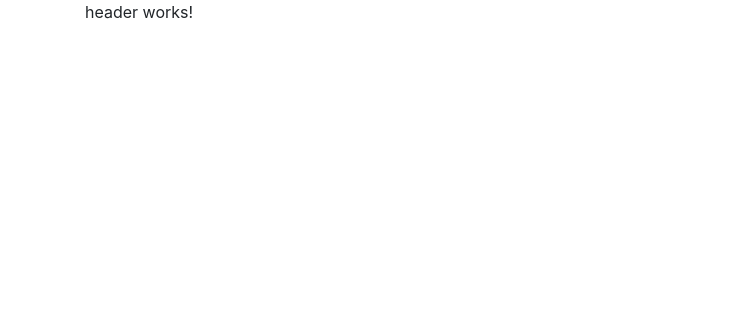
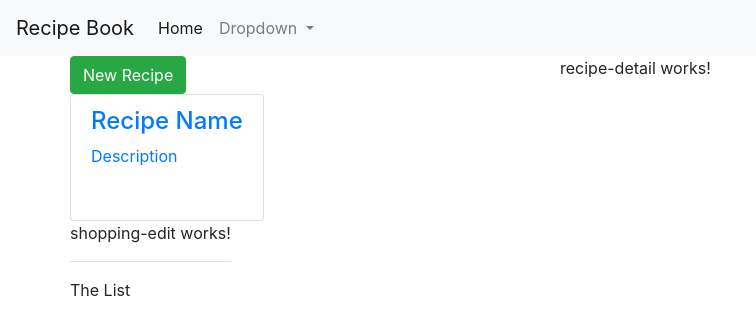
Before and after one commit to MichaelPeterJoyce/recipeApp, an Angular app: page / in a window 1280 px wide. Shown: the top 334 px of the page, without its empty margins (0-756 px from the left). Built offline with nearby package versions, Linux system fonts and the light colour scheme.

Commit message:
Started working on adding the navbar component and the recipes components to show individual recipes

```diff
--- a/package.json
+++ b/package.json
@@ -23,6 +23,7 @@
     "@angular/router": "^5.2.0",
     "bootstrap": "^4.1.1",
     "core-js": "^2.4.1",
+    "ngx-bootstrap": "^2.0.4",
     "rxjs": "^5.5.6",
     "zone.js": "^0.8.19"
   },
--- a/src/app/app.component.html
+++ b/src/app/app.component.html
@@ -1,7 +1,9 @@
+<app-header></app-header>
 <div class="container">
   <div class="row">
     <div class="col-md-12">
-      <app-header></app-header>
+      <app-recipes></app-recipes>
+      <app-shopping-list></app-shopping-list>
     </div>
   </div>
 </div>
--- a/src/app/app.module.ts
+++ b/src/app/app.module.ts
@@ -1,5 +1,8 @@
 import { BrowserModule } from '@angular/platform-browser';
 import { NgModule } from '@angular/core';
+import { BsDropdownModule } from 'ngx-bootstrap/dropdown';
+import { TooltipModule } from 'ngx-bootstrap/tooltip';
+import { ModalModule } from 'ngx-bootstrap/modal';
 
 
 import { AppComponent } from './app.component';
@@ -24,7 +27,10 @@ import { ShoppingEditComponent } from './shopping-list/shopping-edit/shopping-ed
     ShoppingEditComponent
   ],
   imports: [
-    BrowserModule
+    BrowserModule,
+    BsDropdownModule.forRoot(),
+    TooltipModule.forRoot(),
+    ModalModule.forRoot()
   ],
   providers: [],
   bootstrap: [AppComponent]
--- a/src/app/header/header.component.html
+++ b/src/app/header/header.component.html
@@ -1,3 +1,27 @@
-<p>
-  header works!
-</p>
+<nav class="navbar navbar-expand-lg navbar-light bg-light">
+  <a class="navbar-brand" href="#">Recipe Book</a>
+  <button class="navbar-toggler" type="button" data-toggle="collapse" data-target="#navbarSupportedContent"
+          aria-controls="navbarSupportedContent" aria-expanded="false" aria-label="Toggle navigation">
+    <span class="navbar-toggler-icon"></span>
+  </button>
+
+  <div class="collapse navbar-collapse" id="navbarSupportedContent">
+    <ul class="navbar-nav mr-auto">
+      <li class="nav-item active">
+        <a class="nav-link" href="#">Home <span class="sr-only">(current)</span></a>
+      </li>
+      <li class="nav-item dropdown">
+        <a class="nav-link dropdown-toggle" href="#" id="navbarDropdown" role="button" data-toggle="dropdown"
+           aria-haspopup="true" aria-expanded="false">
+          Dropdown
+        </a>
+        <div class="dropdown-menu" aria-labelledby="navbarDropdown">
+          <a class="dropdown-item" href="#">Action</a>
+          <a class="dropdown-item" href="#">Another action</a>
+          <div class="dropdown-divider"></div>
+          <a class="dropdown-item" href="#">Something else here</a>
+        </div>
+      </li>
+    </ul>
+  </div>
+</nav>
--- a/src/app/recipes/recipe-list/recipe-list.component.html
+++ b/src/app/recipes/recipe-list/recipe-list.component.html
@@ -1,3 +1,23 @@
-<p>
-  recipe-list works!
-</p>
+<div class="row">
+  <div class="col-xs-12">
+    <button class="btn btn-success">New Recipe</button>
+  </div>
+</div>
+<div class="row">
+  <div class="col-xs-12">
+    <a href="#" class="list-group-item clearfix">
+      <div class="pull-left">
+        <h4 class="list-group-item-heading">
+          Recipe Name
+        </h4>
+        <p class="list-group-item-text">
+          Description
+        </p>
+      </div>
+      <span class="pull-right">
+        <img src="" alt="" class="img-fluid" style="max-height: 50px">
+      </span>
+    </a>
+    <!--<app-recipe-item></app-recipe-item>-->
+  </div>
+</div>
--- a/src/app/recipes/recipe-list/recipe-list.component.ts
+++ b/src/app/recipes/recipe-list/recipe-list.component.ts
@@ -1,4 +1,5 @@
 import { Component, OnInit } from '@angular/core';
+import {Recipe} from '../recipe.modal';
 
 @Component({
   selector: 'app-recipe-list',
@@ -6,7 +7,10 @@ import { Component, OnInit } from '@angular/core';
   styleUrls: ['./recipe-list.component.css']
 })
 export class RecipeListComponent implements OnInit {
-
+  recipes: Recipe[] = [
+    new Recipe('curry', 'chicken curry',
+      'https://hips.hearstapps.com/del.h-cdn.co/assets/17/31/2048x1365/gallery-1501791674-delish-chicken-curry-horizontal.jpg')
+  ];
   constructor() { }
 
   ngOnInit() {
--- /dev/null
+++ b/src/app/recipes/recipe.modal.ts
@@ -0,0 +1,11 @@
+export class Recipe {
+  public name: string;
+  public description: string;
+  public imagePath: string;
+
+  constructor(name: string, desc: string, imagePath: string) {
+    this.name = name;
+    this.description = desc;
+    this.imagePath = imagePath;
+  }
+}
--- a/src/app/recipes/recipes.component.html
+++ b/src/app/recipes/recipes.component.html
@@ -1,3 +1,8 @@
-<p>
-  recipes works!
-</p>
+<div class="row">
+  <div class="col-md-5">
+    <app-recipe-list></app-recipe-list>
+  </div>
+  <div class="col-md-7">
+    <app-recipe-detail></app-recipe-detail>
+  </div>
+</div>
--- a/src/app/shopping-list/shopping-list.component.html
+++ b/src/app/shopping-list/shopping-list.component.html
@@ -1,3 +1,7 @@
-<p>
-  shopping-list works!
-</p>
+<div class="row">
+  <div class="col-xs-10">
+    <app-shopping-edit></app-shopping-edit>
+    <hr>
+    <p>The List</p>
+  </div>
+</div>
```
Also changed, not shown: 1 other file (tests, documents, lock files or other folders).
